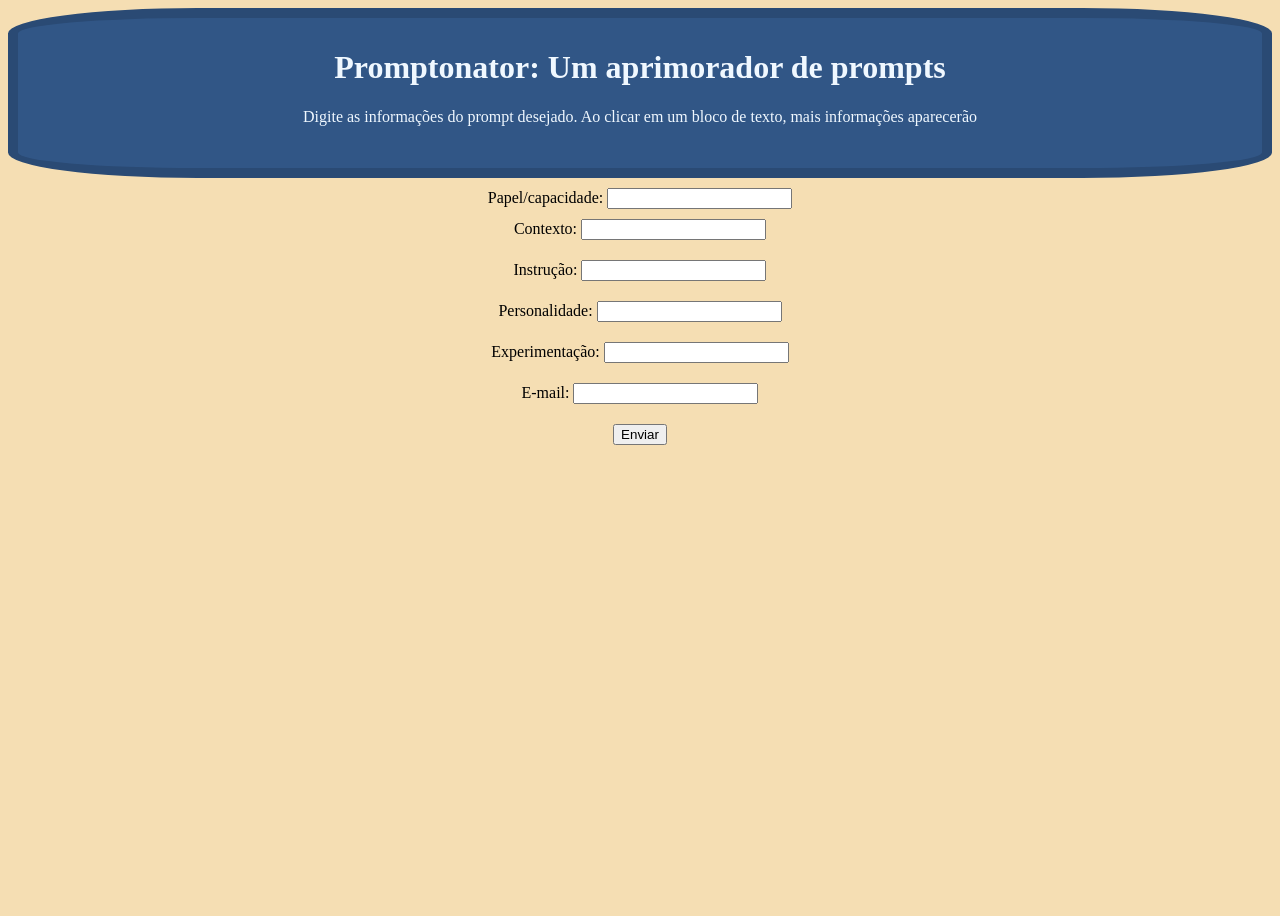
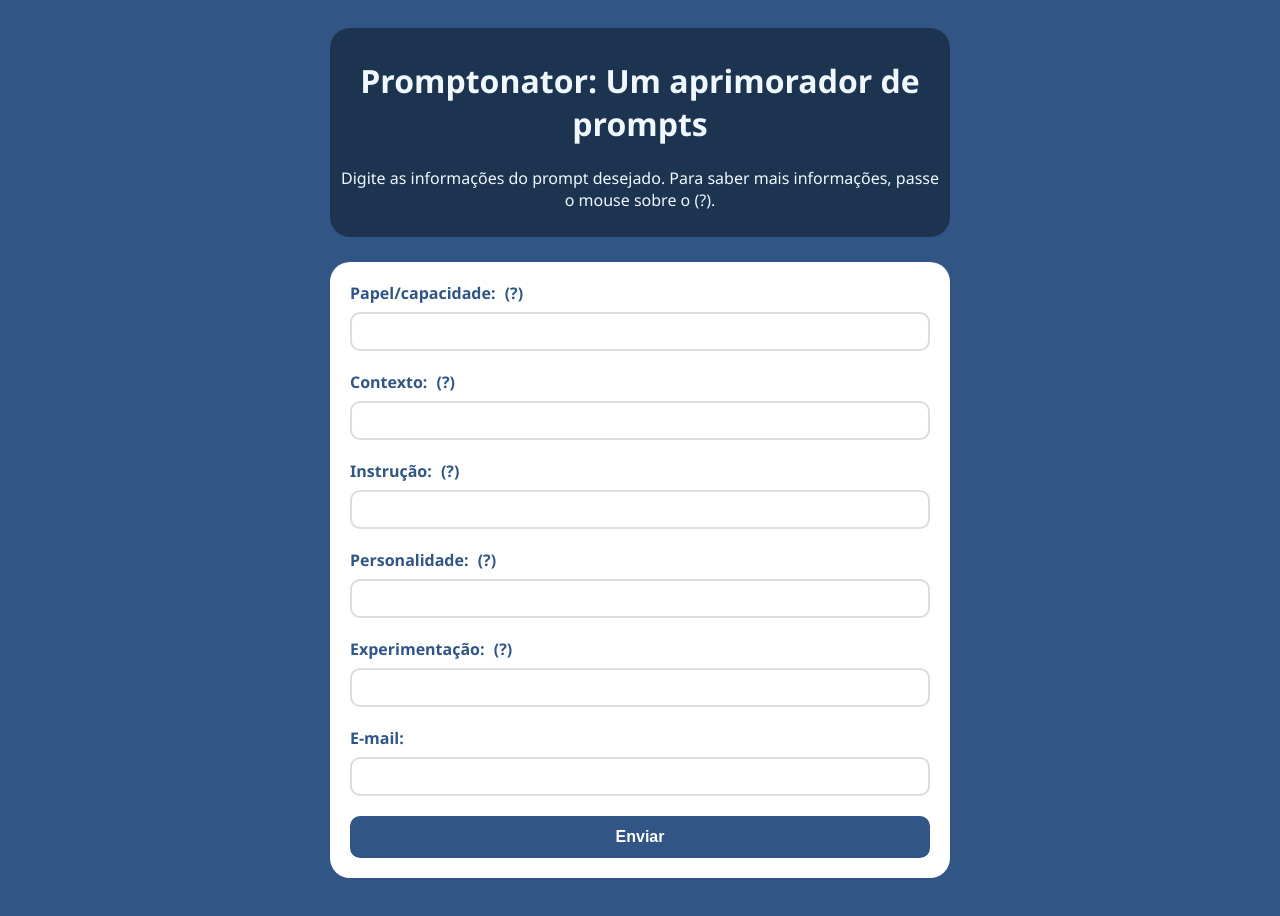
Before and after one commit to Everton4814/Formul-rio, a plain HTML site: page index.html in a window 1280 px wide. Before the commit the page ends 800 px from the top, so only its background shows below. Drawn offline with Linux system fonts and the light colour scheme.

Commit message:
CSS melhorado e arquivos não utilizados removidos

```diff
--- a/index.html
+++ b/index.html
@@ -1,5 +1,5 @@
 <!DOCTYPE html>
-<html lang="en">
+<html lang="pt-br">
 <head>
     <meta charset="UTF-8">
     <meta name="viewport" content="width=device-width, initial-scale=1.0">
@@ -7,32 +7,43 @@
     <link rel="stylesheet" href="style.css">
 </head>
 <body>
-    <div class="texto">
+    <div class="titulo">
         <h1>Promptonator: Um aprimorador de prompts</h1>
-        <p>Digite as informações do prompt desejado. Ao clicar em um bloco de texto, mais informações aparecerão</p>
+        <p>Digite as informações do prompt desejado. Para saber mais informações, passe o mouse sobre o (?).</p>
     </div>
     <form>
         <div>
-            <label for="Papel/capacidade">Papel/capacidade: </label>
+            <label for="Papel/capacidade">Papel/capacidade:
+                <span class = "tooltip">(?)<span class = "tooltip-text">Define como a IA atuará, ajudando a evitar respostas fora do escopo.</span></span>
+             </label>
             <input type="text" id="Papel/capacidade" name="Papel/capacidade"/>
+        </div>
         <div>
-            <label for="Contexto">Contexto: </label>
+            <label for="Contexto">Contexto:
+                <span class = "tooltip">(?)<span class = "tooltip-text">O contexto a qual a IA atuará, melhorando a precisão da instrução.</span></span>
+            </label>
             <input type="text" id="Contexto" name="Contexto" required/>
         </div>
         <div>
-            <label for="Instrução">Instrução: </label>
+            <label for="Instrução">Instrução:
+                <span class = "tooltip">(?)<span class = "tooltip-text">O que a IA fará, o centro do prompt.</span></span>
+            </label>
             <input type="text" id="Instrução" name="Instrução" required/>
         </div>
         <div>
-            <label for="Personalidade">Personalidade: </label>
+            <label for="Personalidade">Personalidade:
+                <span class = "tooltip">(?)<span class = "tooltip-text">Como a IA irá responder, formal, amigável, técnico, entre outros, para especificar a linguagem desejada.</span></span>
+            </label>
             <input type="text" id="Personalidade" name="Personalidade"/>
         </div>
         <div>
-            <label for="Experimentação">Experimentação: </label>
+            <label for="Experimentação">Experimentação:
+                <span class = "tooltip">(?)<span class = "tooltip-text">Quantas respostas e exemplos a IA irá gerar, que permite uma exploração controlada.</span></span>
+            </label>
             <input type="text" id="Experimentação" name="Experimentação"/>
         </div>
         <div>
-            <label for="E-mail">E-mail: </label>
+            <label for="E-mail">E-mail:</label>
             <input type="text" id="E-mail" name="E-mail" required/>
         </div>
         <div>
--- a/style.css
+++ b/style.css
@@ -1,15 +1,78 @@
-body{
+body {
     text-align: center;
-    background-color: wheat;
+    background-color: #315686;
+    padding: 20px;
+    font-family: 'Segoe UI', Tahoma, Geneva, Verdana, sans-serif;
+}
+.titulo {
+    color: aliceblue;
+    background-color: rgba(0,0,0,0.4);
+    border-radius: 20px;
+    height: 100%;
+    width: 600px;
+    margin: 0 auto;
+    text-align: center;
+}
+form {
+    background: white;
+    border-radius: 20px;
+    width: 600px;
+    margin: 25px auto;
+    padding: 10px;
+}
+div {
+    text-align: left;
+    padding: 10px;
 
 }
-.texto{
-    color: aliceblue;
+label {
+    font-weight: bold;
+    color: #315686;
+}
+input {
+    width: 100%;
+    padding: 10px;
+    margin-top: 8px;
+    border: 2px solid #dcdcdc;
+    border-radius: 10px;
+    outline: none;
+    box-sizing: border-box;
+}
+button {
+    width: 100%;
+    text-align: center;
+    font-size: 16px;
+    border: none;
+    border-radius: 10px;
+    padding: 12px;
+    color: #fff;
+    font-weight: bold;
+    background: #315686;
+}
+button:hover {
+    transition: 0.3s;
+    background: #213f66;
+    cursor: pointer;
+}
+.tooltip {
+    position: relative;
+    display: inline-block;
+    margin-left: 5px;
+    color: #315686;
+}
+.tooltip-text {
+    visibility: hidden;
+    width: 250px;
     background-color: #315686;
-    border: 10px solid #2a4a74;
-    border-radius: 15%;
-    height: 130px;
+    color: #fff;
+    padding: 8px;
+    border-radius: 6px;
+
+    position: absolute;
+    z-index: 1;
+    top: 120%;
+    left: 0;
 }
-div{
-    padding: 10px;
+.tooltip:hover .tooltip-text{
+    visibility: visible;
 }
```
